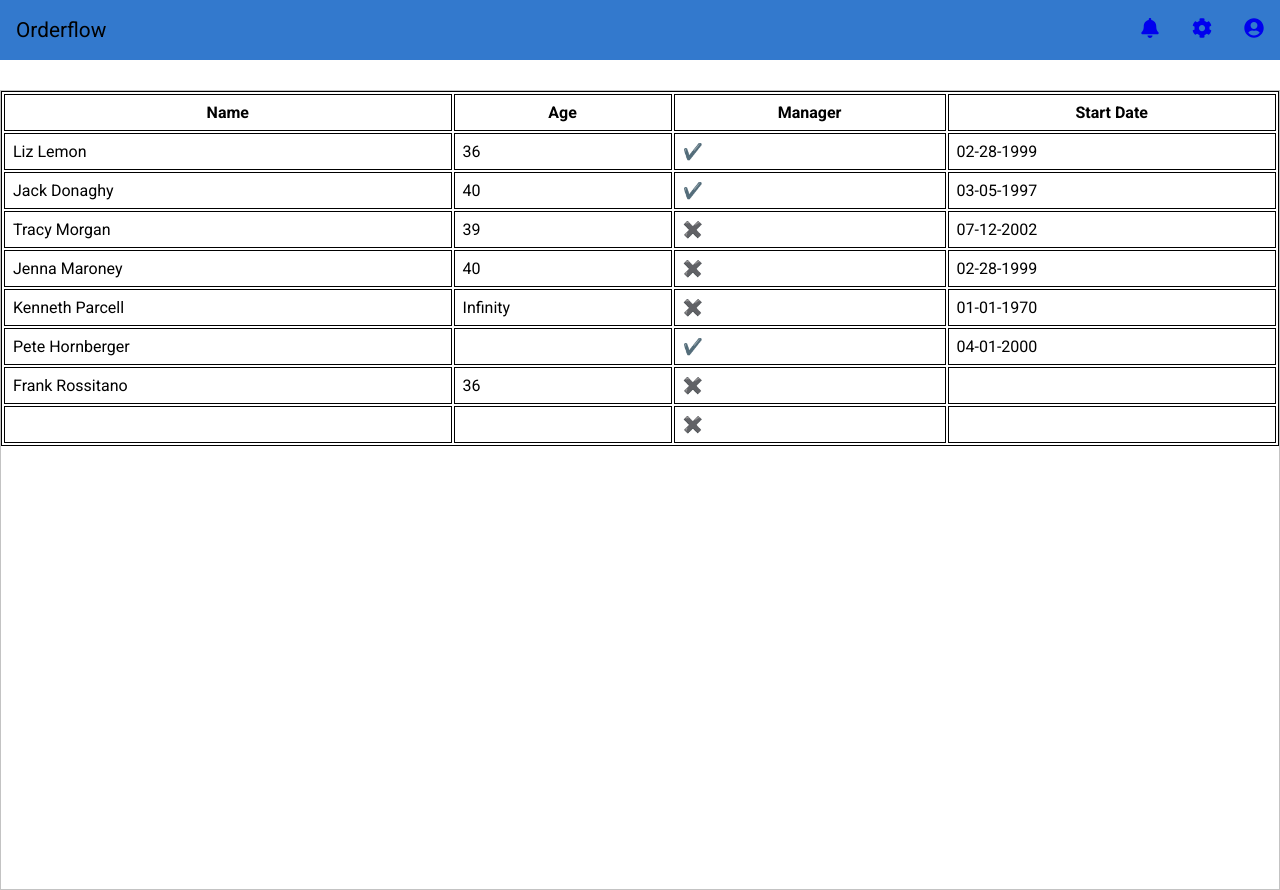
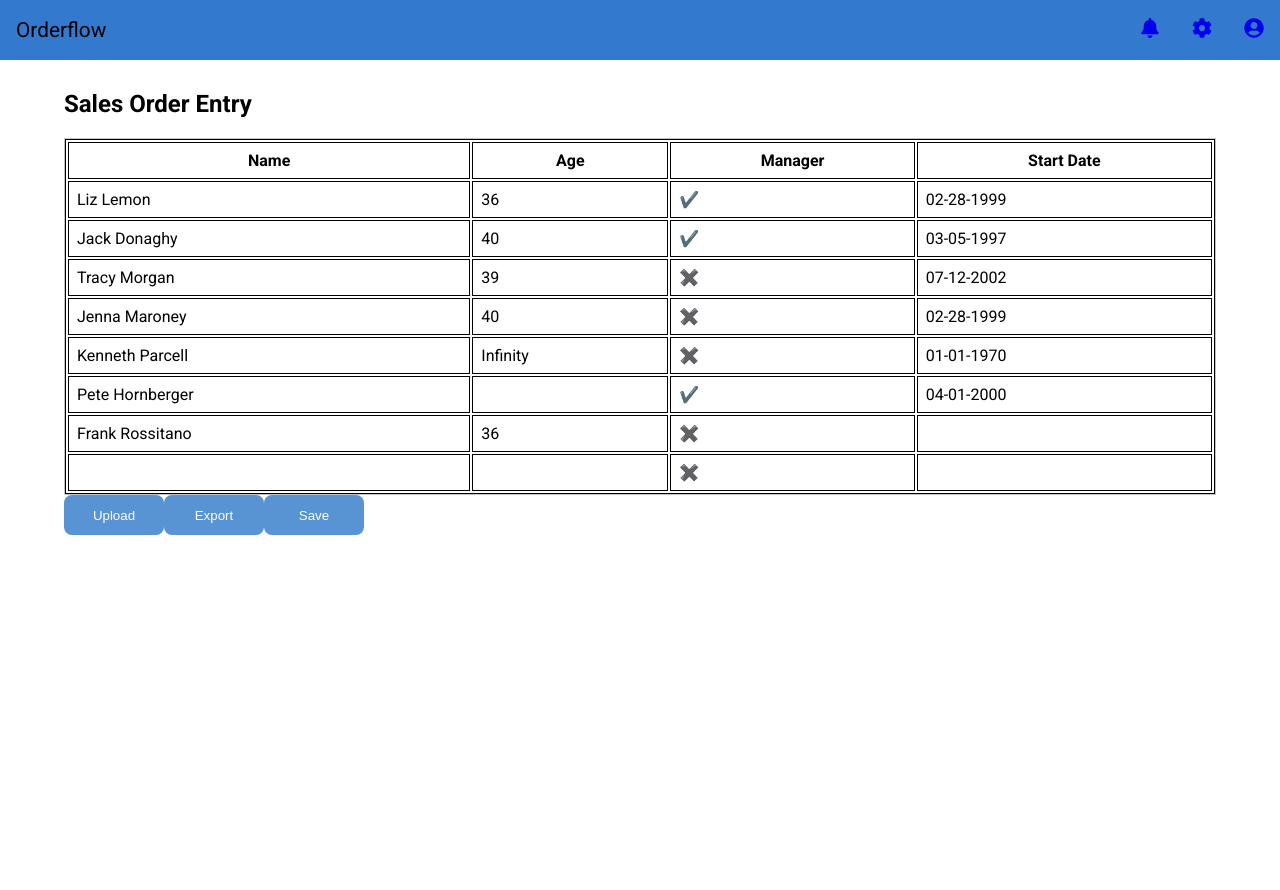
Before and after one commit to jcho-project/orderflow, a React (Create React App) app: page / in a window 1280 px wide. After the commit the page ends 800 px from the top, so only its background shows below. Built offline with nearby package versions, Linux system fonts and the light colour scheme.

Commit message:
add title and initial controls setup

```diff
--- a/src/App.js
+++ b/src/App.js
@@ -8,12 +8,9 @@ function App() {
       <Routes>
         <Route exact path="/" element={
           <>
-            <div>
-              <Navbar />
-              <div className="container">
-                <OrderForm />
-              </div>
-            </div>
+            <Navbar />
+            <h2 className="title">Sales Order Entry</h2>
+            <OrderForm />
           </>
         }>
         </Route>
--- a/src/components/OrderForm.jsx
+++ b/src/components/OrderForm.jsx
@@ -1,4 +1,7 @@
+import Button from "./shared/Button"
+
 function OrderForm() {
+
   const rows = [
     { id: 1, name: 'Liz Lemon', age: 36, is_manager: true, start_date: '02-28-1999' },
     { id: 2, name: 'Jack Donaghy', age: 40, is_manager: true, start_date: '03-05-1997' },
@@ -46,7 +49,16 @@ function OrderForm() {
   }
 
   return (
-    <Table rows={rows} columns={columns} />
+    <>
+      <div className="container">
+        <Table rows={rows} columns={columns} />
+      </div>
+      <div className="controls">
+        <Button>Upload</Button>
+        <Button>Export</Button>
+        <Button type="submit" >Save</Button>
+      </div>
+    </>
   )
 }
 
--- /dev/null
+++ b/src/components/shared/Button.jsx
@@ -0,0 +1,22 @@
+import PropTypes from "prop-types"
+
+function Button({ children, version, type }) {
+  return (
+        <button type={type} className={`btn btn-${version}`} >
+            {children}
+        </button>
+    )
+}
+
+Button.defaultProps = {
+    version: "primary",
+    type: "button",
+}
+
+Button.propTypes = {
+    children: PropTypes.node.isRequired,
+    version: PropTypes.string,
+    type: PropTypes.string,
+}
+
+export default Button
--- a/src/index.css
+++ b/src/index.css
@@ -64,9 +64,14 @@ nav {
 
 /* order form */
 
+.title {
+  width: 90%;
+  margin: auto;
+  margin-bottom: 20px;
+}
+
 .container {
-  max-width: 1440px;
-  height: 800px;
+  width: 90%;
   border: 1px solid #c3c3c3;
   margin: auto;
   align-items: center;
@@ -97,3 +102,28 @@ input {
   max-width: 100%;
   background: #f0f0f0;
 }
+
+/* button */
+
+.controls {
+  width: 90%;
+  margin: auto;
+}
+
+.btn {
+  color: #fff;
+  border: 0;
+  border-radius: 8px;
+  color: #fff;
+  width: 100px;
+  height: 40px;
+  cursor: pointer;
+}
+
+.btn-primary {
+  background-color: var(--primary);
+}
+
+.btn-secondary {
+  background-color: var(--secondary);
+}
```
